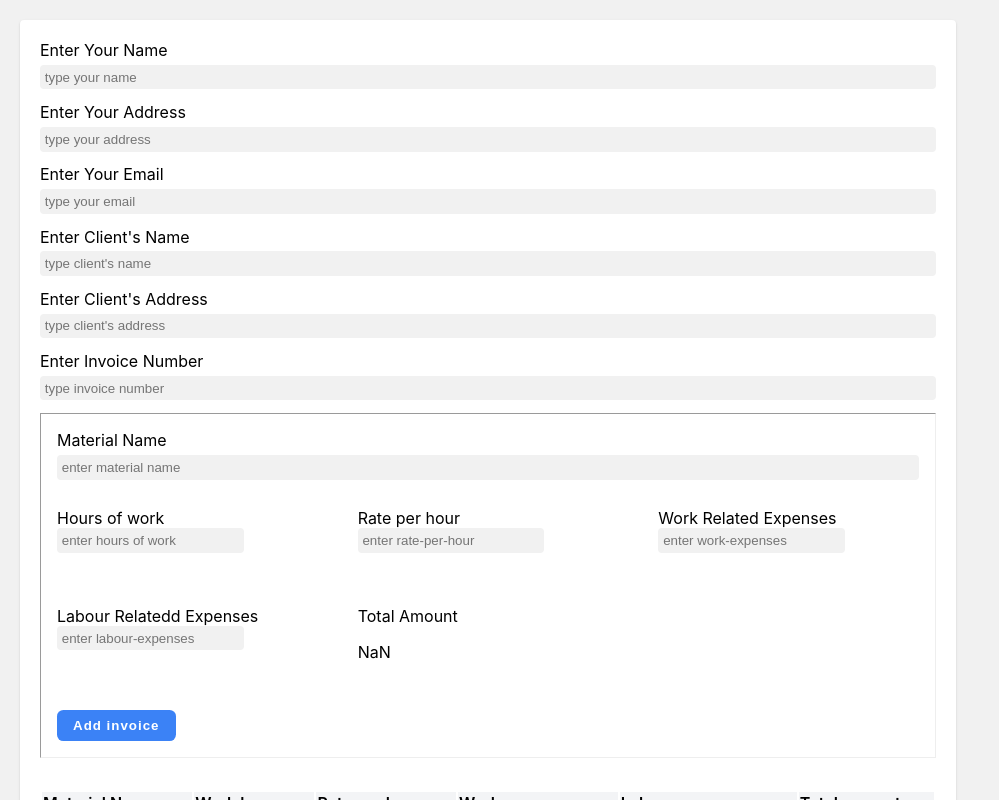
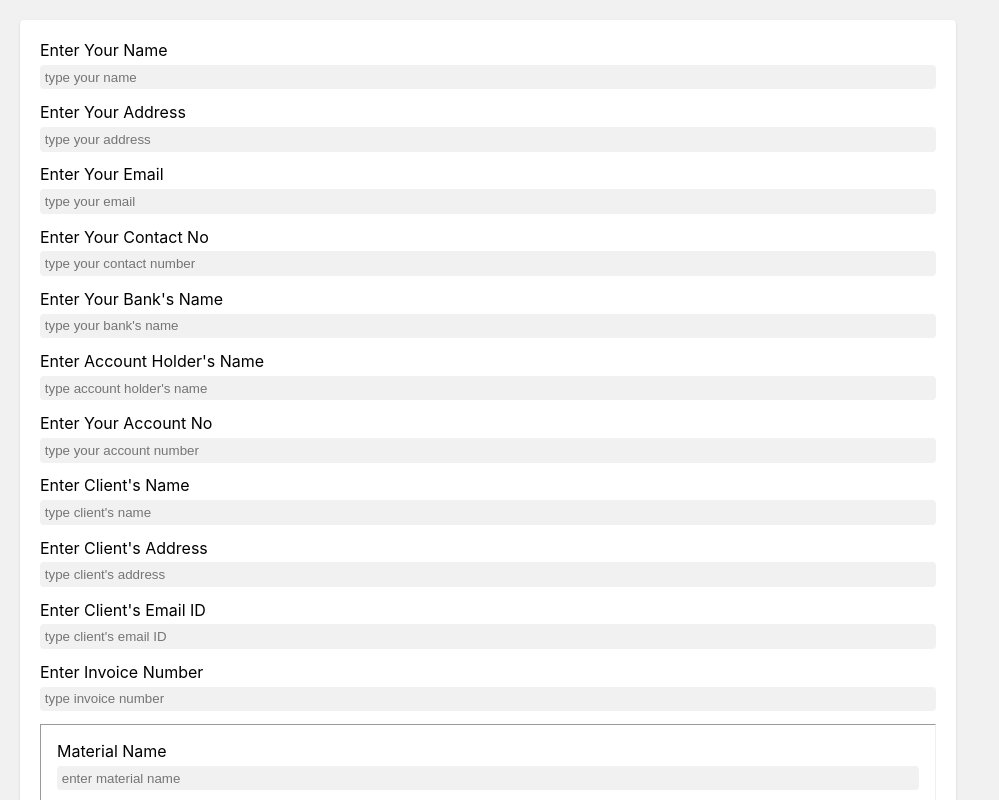
Before and after one commit to vaibhav18matere/invoice-generator, a React (Create React App) app: page / in a window 1280 px wide. Shown: the top 800 px of the page, without its empty margins (0-999 px from the left). Built offline with nearby package versions, Linux system fonts and the light colour scheme.

Commit message:
feat : contact, bank details added

```diff
--- a/src/App.js
+++ b/src/App.js
@@ -13,9 +13,14 @@ function App() {
   const [name, setName] = useState("");
   const [address, setAddress] = useState("");
   const [email, setEmail] = useState("");
+  const [contactNum, setContactNum] = useState("");
+  const [bankName, setBankName] = useState("");
+  const [accountHolderName, setAccountHolderName] = useState("");
+  const [accountNum, setAccountNum] = useState("");
   const [showInvoice, setShowInvoice] = useState(false);
   const [clientName, setClientName] = useState("");
   const [clientAddress, setClientAddress] = useState("");
+  const [clientEmail, setClientEmail] = useState("");
   const [invoiceNumber, setInvoiceNumber] = useState("");
   const [invoiceNotes, setInvoiceNotes] = useState(
     "Please check all the details"
@@ -48,7 +53,15 @@ function App() {
             />
             <div ref={componentRef}>
               <Header printHandler={printHandler} />
-              <CompanyDetails name={name} address={address} />
+              <CompanyDetails
+                name={name}
+                email={email}
+                address={address}
+                contactNum={contactNum}
+                bankName={bankName}
+                accountHolderName={accountHolderName}
+                accountNum={accountNum}
+              />
               <InvoiceDetails
                 invoiceNumber={invoiceNumber}
                 invoiceDate={invoiceDate}
@@ -70,7 +83,7 @@ function App() {
               <ClientDetails
                 clientName={clientName}
                 clientAddress={clientAddress}
-                email={email}
+                clientEmail={clientEmail}
               />
             </div>
             <button
@@ -86,7 +99,7 @@ function App() {
               <label htmlFor="name">Enter Your Name </label>
               <input
                 type="text"
-                name="text"
+                name="name"
                 id="name"
                 placeholder="type your name"
                 autoComplete="off"
@@ -97,7 +110,7 @@ function App() {
               <label htmlFor="address">Enter Your Address </label>
               <input
                 type="text"
-                name="text"
+                name="address"
                 id="address"
                 placeholder="type your address"
                 autoComplete="off"
@@ -108,33 +121,90 @@ function App() {
               <label htmlFor="email">Enter Your Email </label>
               <input
                 type="email"
-                name="text"
+                name="email"
                 id="email"
                 placeholder="type your email"
                 autoComplete="off"
                 value={email}
                 onChange={(e) => setEmail(e.target.value)}
               />
+
+              <label htmlFor="accountNum">Enter Your Contact No </label>
+              <input
+                type="number"
+                name="contactNum"
+                id="contactNum"
+                placeholder="type your contact number"
+                autoComplete="off"
+                value={contactNum}
+                onChange={(e) => setContactNum(e.target.value)}
+              />
+
+              <label htmlFor="bank-name">Enter Your Bank's Name </label>
+              <input
+                type="text"
+                name="bank-name"
+                id="bank-name"
+                placeholder="type your bank's name"
+                autoComplete="off"
+                value={bankName}
+                onChange={(e) => setBankName(e.target.value)}
+              />
+              <label htmlFor="acc-holder">Enter Account Holder's Name </label>
+              <input
+                type="text"
+                name="acc-holder"
+                id="acc-holder"
+                placeholder="type account holder's name"
+                autoComplete="off"
+                value={accountHolderName}
+                onChange={(e) => setAccountHolderName(e.target.value)}
+              />
+
+              <label htmlFor="accountNum">Enter Your Account No </label>
+              <input
+                type="number"
+                name="accountNum"
+                id="accountNum"
+                placeholder="type your account number"
+                autoComplete="off"
+                value={accountNum}
+                onChange={(e) => setAccountNum(e.target.value)}
+              />
+
               <label htmlFor="clientname">Enter Client's Name </label>
               <input
                 type="text"
-                name="text"
+                name="clientname"
                 id="clientname"
                 placeholder="type client's name"
                 autoComplete="off"
                 value={clientName}
                 onChange={(e) => setClientName(e.target.value)}
               />
+
               <label htmlFor="clientaddress">Enter Client's Address </label>
               <input
                 type="text"
-                name="text"
+                name="clientaddress"
                 id="clientaddress"
                 placeholder="type client's address"
                 autoComplete="off"
                 value={clientAddress}
                 onChange={(e) => setClientAddress(e.target.value)}
               />
+
+              <label htmlFor="clientEmail">Enter Client's Email ID </label>
+              <input
+                type="text"
+                name="clientEmail"
+                id="clientEmail"
+                placeholder="type client's email ID"
+                autoComplete="off"
+                value={clientEmail}
+                onChange={(e) => setClientEmail(e.target.value)}
+              />
+
               <label htmlFor="invoiceNumber">Enter Invoice Number </label>
               <input
                 type="number"
@@ -145,6 +215,7 @@ function App() {
                 value={invoiceNumber}
                 onChange={(e) => setInvoiceNumber(e.target.value)}
               />
+
               <article>
                 <TableForm
                   material={material}
--- a/src/components/ClientDetails/ClientDetails.css
+++ b/src/components/ClientDetails/ClientDetails.css
@@ -7,7 +7,7 @@
 }
 
 .client-section {
-  margin-top: 2.5rem;
+  margin-top: 1.5rem;
   display: flex;
   flex-direction: column;
   flex-wrap: wrap;
@@ -15,3 +15,10 @@
   justify-content: flex-start;
   align-items: stretch;
 }
+.company-details-data{
+  font-weight: 700;
+}
+
+.client-data-input{
+  font-weight: 700;
+}
--- a/src/components/ClientDetails/ClientDetails.jsx
+++ b/src/components/ClientDetails/ClientDetails.jsx
@@ -1,20 +1,23 @@
 import React from "react";
 import "./ClientDetails.css";
 
-const ClientDetails = ({ clientName, clientAddress, email }) => {
+const ClientDetails = ({ clientName, clientAddress, clientEmail }) => {
   const handleClientDetail = (e) => {
     e.preventDefault();
   };
 
   return (
     <form className="client-section" onSubmit={handleClientDetail}>
-      <p>Client Name : {clientName}</p>
-      {/* <input type="text" id="client-name" name="client-name" /> */}
-      <p>Client Address : {clientAddress}</p>
-      {/* <input type="text" id="client-address" name="client-address" /> */}
-      <p for="email">Client's Email : {email}</p>
-      {/* <input type="email" id="email" name="email" /> */}
-      <button className="send-email">Send E-Mail</button>
+      <p>
+        Client Name : <span className="client-data-input">{clientName}</span>
+      </p>
+      <p>
+        Client Address : <span className="client-data-input">{clientAddress}</span>
+      </p>
+      <p>
+        Client's Email : <span className="client-data-input">{clientEmail}</span>
+      </p>
+      <button className="send-email">Send E-Mail to Client</button>
     </form>
   );
 };
--- a/src/components/CompanyDetails/CompanyDetails.jsx
+++ b/src/components/CompanyDetails/CompanyDetails.jsx
@@ -1,34 +1,42 @@
 import React from "react";
 import "./CompanyDetails.css";
 
-const CompanyDetails = () => {
+const CompanyDetails = ({
+  name,
+  address,
+  email,
+  contactNum,
+  bankName,
+  accountHolderName,
+  accountNum,
+}) => {
   return (
     <>
       <div className="company-details-section">
         <ul>
           <li>
-            <span className="company-details-data">Name :</span> LeadTronix Pvt.
-            ltd.
+            Name : <span className="company-details-data"> {name}</span>
           </li>
           <li>
-            <span className="company-details-data">Phone No :</span>
-            0250-2536147
+            Email ID : <span className="company-details-data"> {email}</span>
           </li>
           <li>
-            <span className="company-details-data">Email ID : </span>
-            accounts@invoicemaker.com
+            Address : <span className="company-details-data"> {address}</span>
           </li>
           <li>
-            <span className="company-details-data">Bank Name : </span> ICICI
-            Bank ltd.
+            Contact No :
+            <span className="company-details-data"> {contactNum}</span>
           </li>
           <li>
-            <span className="company-details-data">Account holder Name : </span>
-            LeadTronics Pvt. Ltd.
+            Bank Name : <span className="company-details-data"> {bankName}</span>
           </li>
           <li>
-            <span className="company-details-data">Account Number : </span>
-            1357902468169
+            Account holder Name :
+            <span className="company-details-data"> {accountHolderName}</span>
+          </li>
+          <li>
+            Account Number :
+            <span className="company-details-data"> {accountNum}</span>
           </li>
         </ul>
       </div>
```
